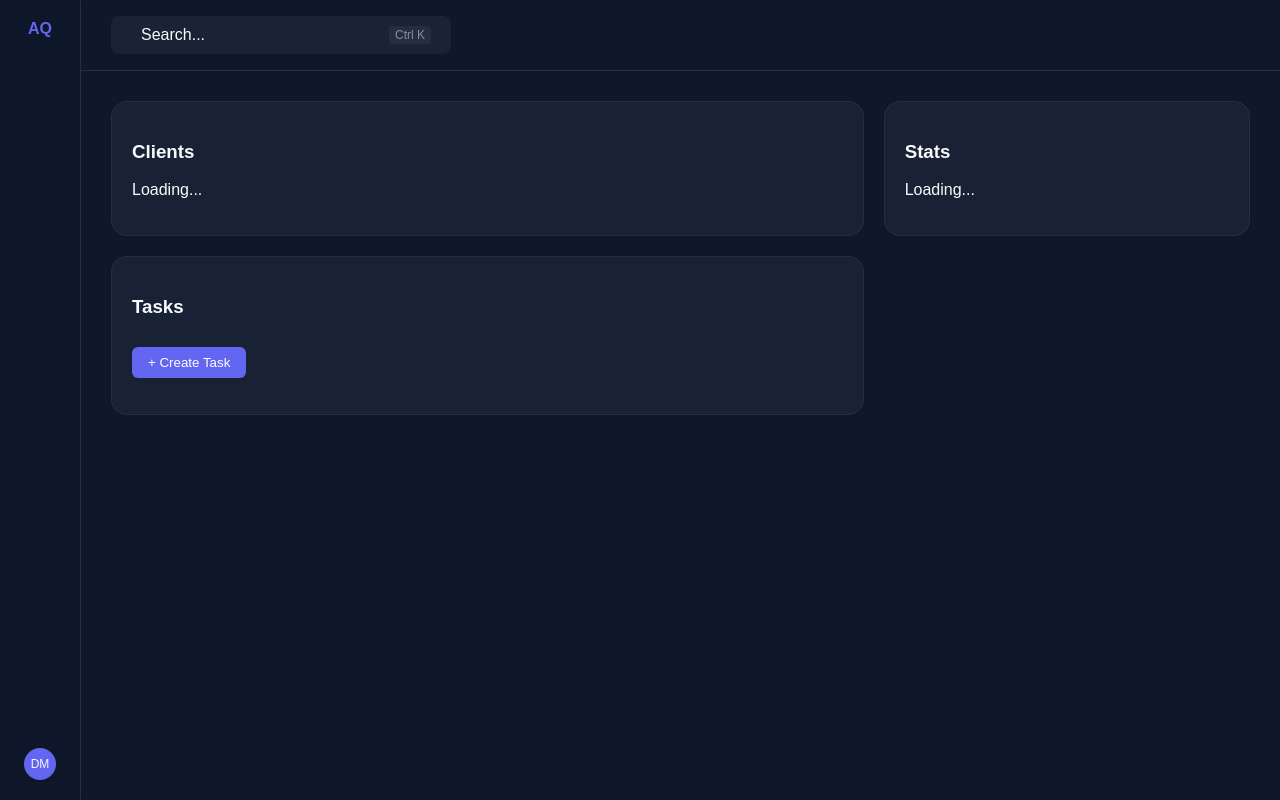
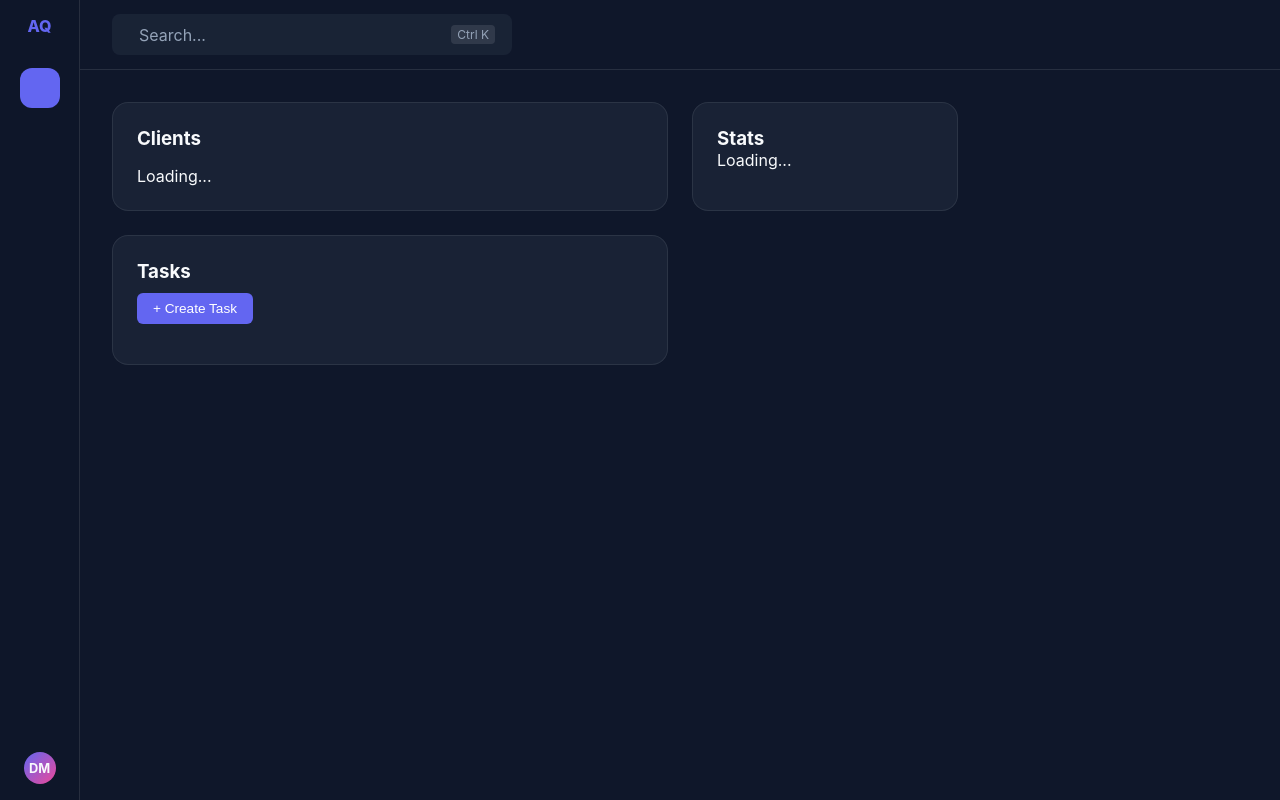
Before and after one commit to Nicromo/AnyQueryAMHub, a Flask app: template am-hub-final/templates/workspace.html in a window 1280 px wide. Run offline with Flask 3, Linux system fonts and the light colour scheme; the template is opened without the code that fills it, so the values that code supplies are empty; parts of the project's set-up code (start-up, migrations or seed data) failed here and were passed over.

Commit message:
Fix: Add missing main.css styles

```diff
--- a/am-hub-final/static/css/main.css
+++ b/am-hub-final/static/css/main.css
@@ -1,22 +1,46 @@
-:root { --bg: #0f172a; --card: rgba(30,41,59,0.7); --text: #f8fafc; --accent: #6366f1; }
-body { background: var(--bg); color: var(--text); font-family: sans-serif; margin: 0; display: flex; height: 100vh; }
-.left-dock { width: 80px; background: rgba(15,23,42,0.9); backdrop-filter: blur(10px); display: flex; flex-direction: column; align-items: center; padding: 20px 0; border-right: 1px solid rgba(255,255,255,0.1); }
-.dock-logo { font-weight: bold; color: var(--accent); margin-bottom: 20px; }
-.dock-item { color: #94a3b8; margin-bottom: 15px; cursor: pointer; }
-.dock-item.active { color: var(--accent); }
+:root { --bg-dark: #0f172a; --glass-bg: rgba(30,41,59,0.7); --accent: #6366f1; --text-main: #f8fafc; --danger: #ef4444; --warning: #f59e0b; }
+* { box-sizing: border-box; margin: 0; padding: 0; }
+body { background: var(--bg-dark); color: var(--text-main); font-family: 'Inter', sans-serif; height: 100vh; display: flex; overflow: hidden; }
+.left-dock { width: 80px; background: rgba(15,23,42,0.9); backdrop-filter: blur(12px); border-right: 1px solid rgba(255,255,255,0.1); display: flex; flex-direction: column; align-items: center; padding: 1rem 0; }
+.dock-logo { font-weight: 800; color: var(--accent); margin-bottom: 2rem; }
+.dock-item { width: 40px; height: 40px; border-radius: 12px; display: flex; align-items: center; justify-content: center; color: #94a3b8; margin-bottom: 1rem; cursor: pointer; text-decoration: none; }
+.dock-item.active { background: var(--accent); color: white; }
 .dock-spacer { flex-grow: 1; }
-.dock-avatar { width: 32px; height: 32px; border-radius: 50%; background: var(--accent); display: flex; align-items: center; justify-content: center; font-size: 12px; }
-.main-content { flex: 1; display: flex; flex-direction: column; }
-.top-bar { height: 70px; padding: 0 30px; display: flex; align-items: center; border-bottom: 1px solid rgba(255,255,255,0.1); }
-.search-trigger { background: var(--card); padding: 10px 20px; border-radius: 8px; display: flex; align-items: center; gap: 10px; cursor: pointer; width: 300px; }
-.kbd-shortcut { margin-left: auto; font-size: 12px; opacity: 0.5; background: rgba(255,255,255,0.1); padding: 2px 6px; border-radius: 4px; }
-.bento-grid { padding: 30px; display: grid; grid-template-columns: repeat(auto-fit, minmax(300px, 1fr)); gap: 20px; overflow-y: auto; }
-.card { background: var(--card); backdrop-filter: blur(10px); border: 1px solid rgba(255,255,255,0.05); border-radius: 16px; padding: 20px; }
+.dock-avatar { width: 32px; height: 32px; border-radius: 50%; background: linear-gradient(135deg, #6366f1, #ec4899); display: flex; align-items: center; justify-content: center; font-size: 0.8rem; font-weight: bold; }
+.main-content { flex-grow: 1; display: flex; flex-direction: column; }
+.top-bar { height: 70px; padding: 0 2rem; display: flex; align-items: center; justify-content: space-between; border-bottom: 1px solid rgba(255,255,255,0.1); }
+.search-trigger { background: var(--glass-bg); padding: 0.6rem 1rem; border-radius: 8px; display: flex; align-items: center; gap: 10px; color: #94a3b8; cursor: pointer; width: 400px; border: 1px solid transparent; transition: all 0.2s; }
+.search-trigger:hover { border-color: var(--accent); color: var(--text-main); }
+.kbd-shortcut { margin-left: auto; font-size: 0.75rem; background: rgba(255,255,255,0.1); padding: 2px 6px; border-radius: 4px; }
+.bento-grid { padding: 2rem; display: grid; grid-template-columns: repeat(4, 1fr); gap: 1.5rem; overflow-y: auto; }
+.card { background: var(--glass-bg); backdrop-filter: blur(16px); border: 1px solid rgba(255,255,255,0.08); border-radius: 16px; padding: 1.5rem; transition: transform 0.2s; }
+.card:hover { transform: translateY(-4px); }
 .span-2 { grid-column: span 2; }
-.btn-primary { background: var(--accent); color: white; border: none; padding: 8px 16px; border-radius: 6px; cursor: pointer; }
-.task-list { list-style: none; padding: 0; }
-.task-item { padding: 10px 0; border-bottom: 1px solid rgba(255,255,255,0.05); }
-#cmd-palette { position: fixed; top: 0; left: 0; width: 100%; height: 100%; background: rgba(0,0,0,0.8); z-index: 1000; display: none; align-items: flex-start; justify-content: center; padding-top: 100px; }
+.hero-card { background: linear-gradient(145deg, rgba(99,102,241,0.1), rgba(30,41,59,0.8)); }
+.hero-content { display: flex; flex-direction: column; gap: 1.5rem; margin-top: 1rem; }
+.client-info { display: flex; align-items: center; gap: 1rem; }
+.client-avatar { width: 48px; height: 48px; background: #fff; color: #000; border-radius: 12px; display: flex; align-items: center; justify-content: center; font-weight: bold; }
+.health-score.critical { text-align: center; padding: 1rem; background: rgba(0,0,0,0.2); border-radius: 12px; color: var(--danger); }
+.score-value { font-size: 2rem; font-weight: 800; }
+.quick-stats { display: grid; grid-template-columns: repeat(2, 1fr); gap: 1rem; }
+.stat { background: rgba(255,255,255,0.05); padding: 0.8rem; border-radius: 8px; text-align: center; }
+.stat .label { display: block; font-size: 0.75rem; color: #94a3b8; }
+.stat .value { font-weight: 600; }
+.stat .value.danger { color: var(--danger); }
+.ai-card { border-color: rgba(99,102,241,0.3); }
+.ai-alert { display: flex; gap: 1rem; padding: 1rem; background: rgba(245,158,11,0.1); border-radius: 8px; margin-bottom: 1rem; border-left: 3px solid var(--warning); align-items: start; }
+.task-list { list-style: none; margin-top: 1rem; }
+.task-item { display: flex; align-items: center; gap: 10px; padding: 0.8rem 0; border-bottom: 1px solid rgba(255,255,255,0.05); }
+.badge { font-size: 0.7rem; padding: 2px 8px; border-radius: 12px; margin-left: auto; }
+.badge.danger { background: rgba(239,68,68,0.2); color: var(--danger); }
+.badge.warning { background: rgba(245,158,11,0.2); color: var(--warning); }
+.btn-primary { background: var(--accent); color: white; border: none; padding: 0.5rem 1rem; border-radius: 6px; cursor: pointer; font-weight: 500; }
+.btn-sm { font-size: 0.85rem; }
+#cmd-palette { position: fixed; top: 0; left: 0; width: 100%; height: 100%; z-index: 1000; display: none; align-items: flex-start; justify-content: center; padding-top: 15vh; }
 #cmd-palette:not(.hidden) { display: flex; }
-.cmd-box { background: #1e293b; padding: 20px; border-radius: 12px; width: 500px; }
-.cmd-box input { width: 100%; background: transparent; border: none; color: white; font-size: 18px; outline: none; }
+.cmd-overlay { position: absolute; top: 0; left: 0; width: 100%; height: 100%; background: rgba(0,0,0,0.6); backdrop-filter: blur(4px); }
+.cmd-box { position: relative; width: 600px; background: #1e293b; border: 1px solid rgba(255,255,255,0.1); border-radius: 12px; overflow: hidden; box-shadow: 0 20px 50px rgba(0,0,0,0.5); }
+.cmd-input-wrapper { display: flex; align-items: center; padding: 1rem; border-bottom: 1px solid rgba(255,255,255,0.1); }
+.cmd-input-wrapper input { width: 100%; background: transparent; border: none; color: white; font-size: 1.1rem; margin-left: 10px; outline: none; }
+.cmd-item { padding: 1rem; color: #94a3b8; cursor: pointer; }
+.cmd-item:hover { background: var(--accent); color: white; }
```
